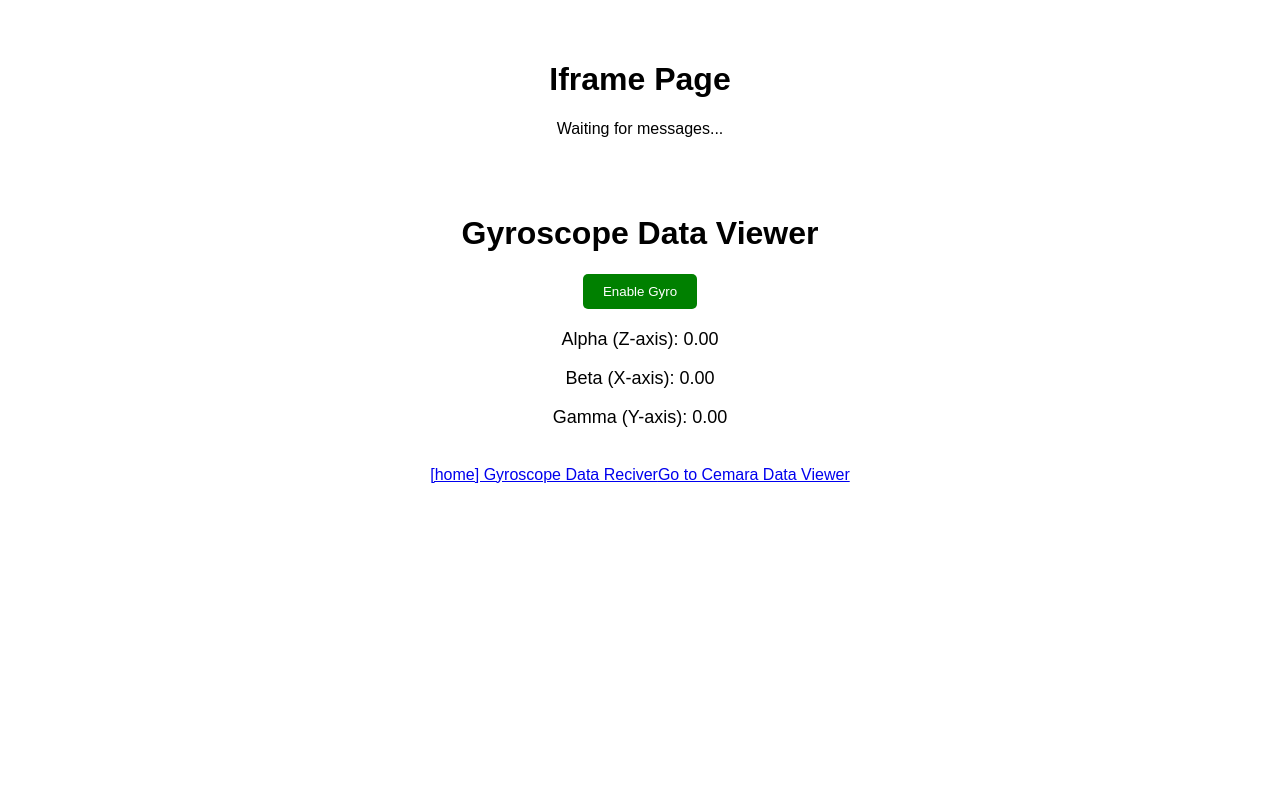
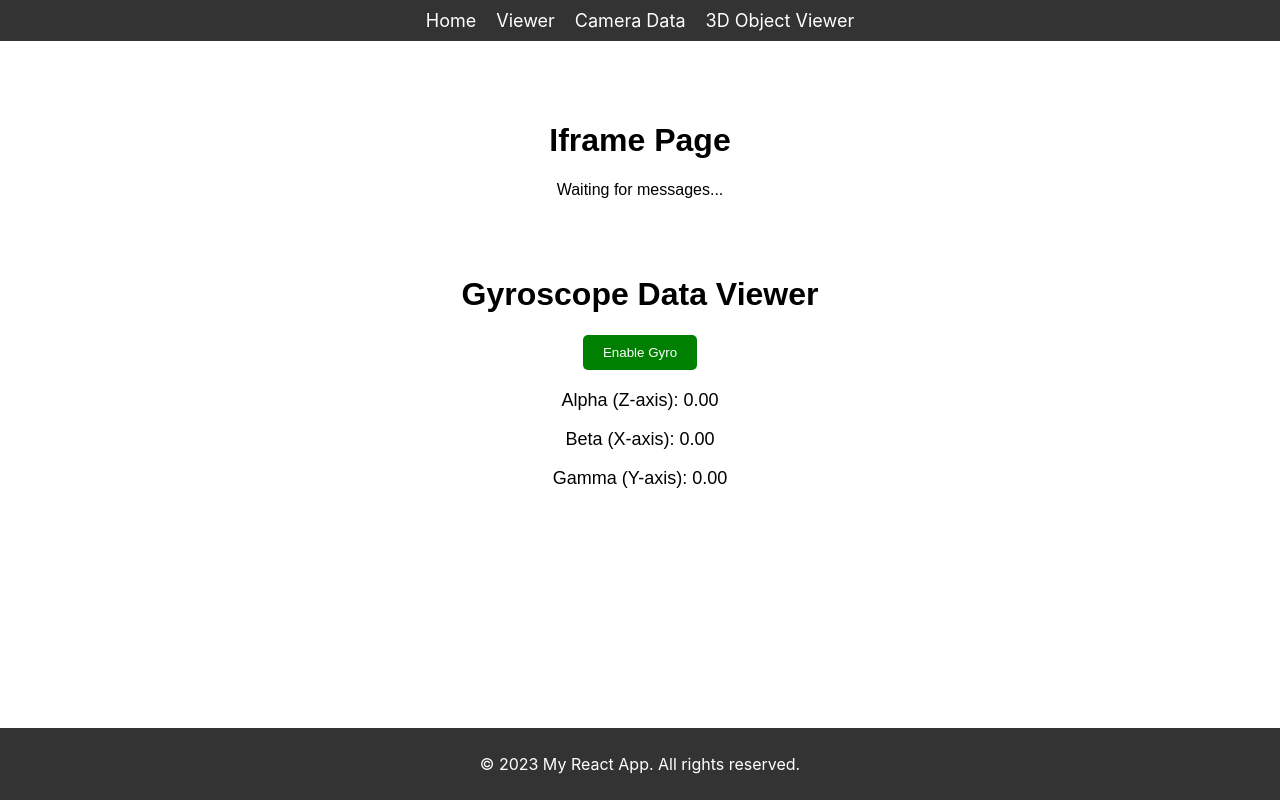
Before and after one commit to SRYVPRASAD/gyroscope-app, a React (Create React App) app: page /viewer in a window 1280 px wide. Built offline with nearby package versions, Linux system fonts and the light colour scheme.

Commit message:
3d object is working

```diff
--- a/package.json
+++ b/package.json
@@ -3,11 +3,13 @@
   "version": "0.1.0",
   "private": true,
   "dependencies": {
+    "@react-three/fiber": "^8.17.14",
     "cra-template": "1.2.0",
     "react": "^18.2.0",
     "react-dom": "^18.2.0",
     "react-router-dom": "^7.1.3",
     "react-scripts": "5.0.1",
+    "three": "^0.172.0",
     "yarn": "^1.22.22"
   },
   "scripts": {
--- a/src/App.css
+++ b/src/App.css
@@ -36,3 +36,17 @@
     transform: rotate(360deg);
   }
 }
+/* src/App.css */
+body {
+  margin: 0;
+  font-family: Arial, sans-serif;
+}
+
+a {
+  color: inherit;
+  text-decoration: none;
+}
+
+a:hover {
+  text-decoration: underline;
+}
--- a/src/App.js
+++ b/src/App.js
@@ -1,22 +1,43 @@
+// src/App.js
 import { Route, BrowserRouter as Router, Routes } from 'react-router-dom';
 import './App.css';
 import CameraDataViewer from './components/CameraDataViewer';
+import Footer from './components/Footer';
 import GyroscopeDataReceiver from './components/GyroDataRecevier';
 import GyroscopeDataViewer from './components/Gyroscope';
+import Header from './components/Header';
+import { ObjectViewer } from './components/ObjectViewer';
 
 
 function App() {
   return (
-
     <Router>
-      <Routes>
-        <Route path="/" element={<GyroscopeDataReceiver />} />
-        <Route path="/viewer" element={<GyroscopeDataViewer />} />
-        <Route path="/cameradata" element={<CameraDataViewer />} />
-      </Routes>
+      <div style={styles.app}>
+        <Header />
+        <main style={styles.main}>
+          <Routes>
+            <Route path="/" element={<GyroscopeDataReceiver />} />
+            <Route path="/viewer" element={<GyroscopeDataViewer />} />
+            <Route path="/cameradata" element={<CameraDataViewer />} />
+            <Route path="/objViewer" element={<ObjectViewer />} />
+          </Routes>
+        </main>
+        <Footer />
+      </div>
     </Router>
-
   );
 }
 
+const styles = {
+  app: {
+    display: 'flex',
+    flexDirection: 'column',
+    minHeight: '100vh',
+  },
+  main: {
+    flex: 1,
+    padding: '20px',
+  },
+};
+
 export default App;
--- a/src/components/CameraDataViewer.jsx
+++ b/src/components/CameraDataViewer.jsx
@@ -40,6 +40,7 @@ const CameraDataViewer = () => {
         X: {rotation.x.toFixed(2)}, Y: {rotation.y.toFixed(2)}, Z: {rotation.z.toFixed(2)}
       </p>
     </div>
+
   );
 };
 
--- /dev/null
+++ b/src/components/Footer.js
@@ -0,0 +1,24 @@
+// src/components/Footer.js
+import React from 'react';
+
+const Footer = () => {
+  return (
+    <footer style={styles.footer}>
+      <p>&copy; 2023 My React App. All rights reserved.</p>
+    </footer>
+  );
+};
+
+const styles = {
+  footer: {
+    backgroundColor: '#333',
+    color: '#fff',
+    textAlign: 'center',
+    padding: '10px 0',
+    position: 'fixed',
+    bottom: '0',
+    width: '100%',
+  },
+};
+
+export default Footer;
--- a/src/components/GyroDataRecevier.jsx
+++ b/src/components/GyroDataRecevier.jsx
@@ -1,5 +1,4 @@
 import React, { useEffect, useState } from 'react';
-import { Link } from 'react-router-dom';
 
 const GyroscopeDataReceiver = () => {
   const [gyroData, setGyroData] = useState({
@@ -62,9 +61,7 @@ const GyroscopeDataReceiver = () => {
           <strong>Gamma (Y-axis):</strong> {gyroData.gamma || 'N/A'}°
         </p>
       </div>
-      <div >
-        <Link to="/viewer">Go to Gyroscope Data Viewer</Link>
-      </div>
+
     </div>
   );
 };
--- a/src/components/Gyroscope.jsx
+++ b/src/components/Gyroscope.jsx
@@ -1,5 +1,4 @@
 import React, { useEffect, useState } from "react";
-import { Link } from "react-router-dom";
 
 // Plain JavaScript to capture gyroscope data and send it to React
 // (function () {
@@ -199,8 +198,7 @@ const GyroscopeDataViewer = () => {
           <p>Gamma (Y-axis): {gyroscopeData?.gamma?.toFixed(2)}</p>
         </div>
       </div>}
-      <Link to="/"> [home] Gyroscope Data Reciver</Link>
-      <Link to="/cameradata">Go to Cemara Data Viewer</Link>
+
     </div>
 
 
--- /dev/null
+++ b/src/components/Header.js
@@ -0,0 +1,37 @@
+// src/components/Header.js
+import React from 'react';
+import { Link } from 'react-router-dom';
+
+const Header = () => {
+  return (
+    <header style={styles.header}>
+      <nav style={styles.nav}>
+        <Link to="/" style={styles.link}>Home</Link>
+        <Link to="/viewer" style={styles.link}>Viewer</Link>
+        <Link to="/cameradata" style={styles.link}>Camera Data</Link>
+        <Link to="/objViewer" style={styles.link}>3D Object Viewer</Link>
+      </nav>
+    </header>
+  );
+};
+
+const styles = {
+  header: {
+    backgroundColor: '#333',
+    padding: '10px 20px',
+    color: '#fff',
+    textAlign: 'center',
+  },
+  nav: {
+    display: 'flex',
+    justifyContent: 'center',
+    gap: '20px',
+  },
+  link: {
+    color: '#fff',
+    textDecoration: 'none',
+    fontSize: '18px',
+  },
+};
+
+export default Header;
--- /dev/null
+++ b/src/components/ObjectViewer.jsx
@@ -0,0 +1,51 @@
+import { Canvas } from "@react-three/fiber";
+import { useEffect, useState } from "react";
+
+export const ObjectViewer = () => {
+  // State for storing device orientation data
+  const [orientation, setOrientation] = useState({
+    alpha: 0, // rotation around z-axis
+    beta: 0,  // rotation around x-axis
+    gamma: 0, // rotation around y-axis
+  });
+
+  // Effect to capture device orientation events
+  useEffect(() => {
+    const handleOrientation = (event) => {
+      // Update orientation state with the device's rotation values
+      setOrientation({
+        alpha: event.alpha,
+        beta: event.beta,
+        gamma: event.gamma,
+      });
+    };
+
+    // Listen for the device orientation event
+    if (window.DeviceOrientationEvent) {
+      window.addEventListener("deviceorientation", handleOrientation);
+    }
+
+    // Clean up the event listener when the component unmounts
+    return () => {
+      if (window.DeviceOrientationEvent) {
+        window.removeEventListener("deviceorientation", handleOrientation);
+      }
+    };
+  }, []);
+
+  // Map orientation values to position of the object
+  const xPos = orientation.beta / 90;  // Use beta for x-axis movement
+  const yPos = orientation.gamma / 90; // Use gamma for y-axis movement
+  const zPos = -orientation.alpha / 90; // Use alpha for z-axis movement
+
+  return (
+    <Canvas>
+      <mesh position={[xPos, yPos, zPos]}>
+        <boxGeometry args={[2, 2, 2]} />
+        <meshPhongMaterial />
+      </mesh>
+      <ambientLight intensity={0.1} />
+      <directionalLight position={[0, 0, 5]} color="red" />
+    </Canvas>
+  );
+};
```
Also changed, not shown: 1 other file (tests, documents, lock files or other folders).
